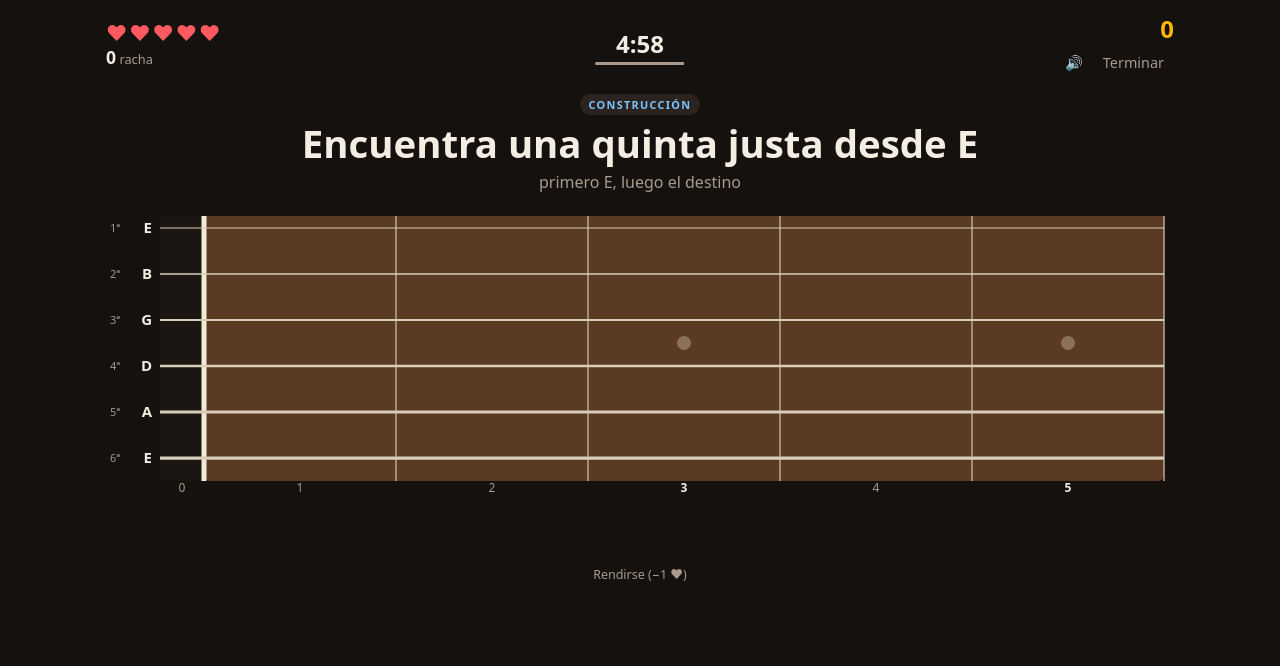
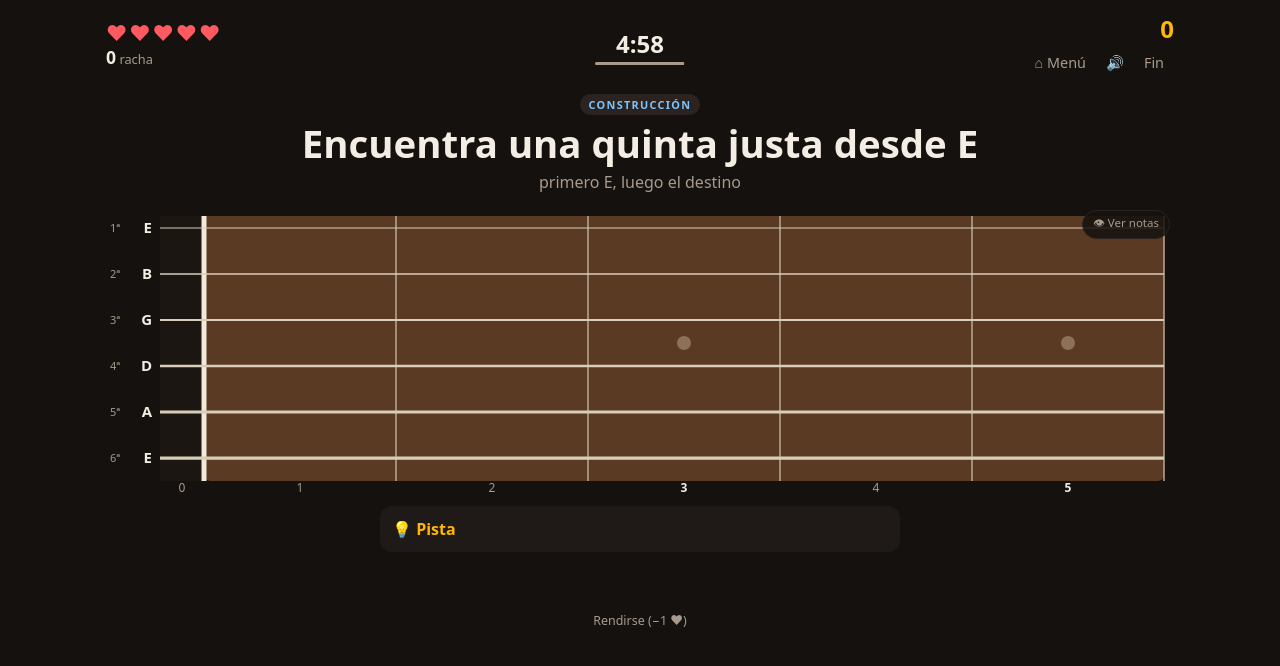
Before and after one commit to el-lara/guitartheory, a React (Vite) app: page / in a window 1280 px wide. Both pictures are taken after a click on the button "Jugar". Shown: the top 666 px of the page. Built offline with nearby package versions, Linux system fonts and the light colour scheme.

Commit message:
Add menu button, note reveal toggle and progressive hints
Co-Authored-By: Claude Sonnet 5.5 <noreply@anthropic.com>
Claude-Session: https://claude.ai/code/session_01CQQ5tivognvpLSdESKXpRS

```diff
--- /dev/null
+++ b/src/engine/hints.ts
@@ -0,0 +1,67 @@
+import { positionPc, stringOrdinal, type Position } from '../fretboard/fretboard';
+import { chordPcs, intervalName, noteName } from '../theory';
+import { acceptedClicks } from './evaluator';
+import type { EvalContext, StepProgress, StepSpec } from './types';
+
+export interface Hint {
+  text: string;
+  /** Exact position to highlight (last, most revealing hint). */
+  pos?: Position;
+}
+
+/** How many progressive hints a step offers at most. */
+export const MAX_HINT_LEVELS = 3;
+
+const nearestFirst = (a: Position, b: Position) => a.fret - b.fret || a.string - b.string;
+
+function stringsText(cands: Position[]): string {
+  const strings = [...new Set(cands.map((p) => p.string))].sort((a, b) => b - a);
+  return strings.map((s) => stringOrdinal(s)).join(', ');
+}
+
+/** Hints for finding a note among `cands`: strings → zone → exact spot. */
+function findingHint(label: string, cands: Position[], level: number): Hint | null {
+  if (!cands.length) return null;
+  const sorted = [...cands].sort(nearestFirst);
+  const p = sorted[0];
+  if (level === 0) return { text: `${label}: mira en ${cands.length === 1 ? 'la cuerda' : 'las cuerdas'} ${stringsText(cands)}.` };
+  if (level === 1) {
+    const a = Math.max(0, p.fret - 1);
+    return { text: `Prueba en la cuerda ${stringOrdinal(p.string)}, entre los trastes ${a} y ${p.fret + 1}.` };
+  }
+  if (level === 2) return { text: 'Mira la posición marcada.', pos: p };
+  return null;
+}
+
+/**
+ * Progressive hint for the current step. Hints never click for the user; the last level
+ * only highlights one valid spot. Returns null when there are no more levels.
+ */
+export function hintFor(spec: StepSpec, progress: StepProgress, ctx: EvalContext, level: number): Hint | null {
+  if (level >= MAX_HINT_LEVELS) return null;
+  if (spec.type === 'choice') {
+    if (level === 0) return { text: 'Cuenta los semitonos entre el punto 1 y el 2.' };
+    if (level === 1) return { text: `Hay ${spec.answer} semitonos de distancia.` };
+    return null;
+  }
+  const cands = acceptedClicks(spec, progress, ctx);
+  if (spec.type === 'note') return findingHint(noteName(spec.pc), cands, level);
+  if (spec.type === 'interval' && progress.type === 'interval') {
+    if (!progress.origin && spec.origin.kind === 'pick') return findingHint(`Primero ${noteName(spec.origin.pc)}`, cands, level);
+    const target = cands[0];
+    if (!target) return null;
+    if (level === 0) return { text: `${intervalName(spec.semitones)}: ${spec.semitones} semitonos por encima del origen.` };
+    if (level === 1) return findingHint(`Buscas ${noteName(positionPc(target))}`, cands, 0);
+    return findingHint('', cands, 2);
+  }
+  if (spec.type === 'chord' && progress.type === 'chord') {
+    const have = new Set(progress.selected.map((p) => positionPc(p)));
+    const missing = chordPcs(spec.root, spec.quality).filter((pc) => !have.has(pc));
+    if (level === 0) return { text: `Las notas del acorde son ${chordPcs(spec.root, spec.quality).map(noteName).join(' · ')}.` };
+    if (!missing.length) return null;
+    const missingCands = cands.filter((p) => positionPc(p) === missing[0]);
+    if (level === 1) return findingHint(`Te falta ${noteName(missing[0])}`, missingCands, 0);
+    return findingHint('', missingCands, 2);
+  }
+  return null;
+}
--- a/src/game/Game.ts
+++ b/src/game/Game.ts
@@ -1,5 +1,6 @@
 import { generateChallenge } from '../challenges/generate';
 import type { Challenge } from '../challenges/types';
+import { hintFor } from '../engine/hints';
 import { autoSolve, evaluateChoice, evaluateClick, initProgress, stepAnchor } from '../engine/evaluator';
 import type { EvalContext, StepProgress } from '../engine/types';
 import type { Position } from '../fretboard/fretboard';
@@ -60,6 +61,11 @@ export interface Snapshot {
   /** Answer shown on the board after a failed challenge. */
   solution: Position[];
   levelToast: { id: number; text: string } | null;
+  /** Show every note name on the neck (study aid; makes the challenge "assisted"). */
+  reveal: boolean;
+  hints: string[];
+  hintPos: Position | null;
+  hintsDone: boolean;
   summary: Summary | null;
   levels: Record<StageId, number>;
   bestScore: number;
@@ -104,6 +110,9 @@ export class Game {
   private lastConcepts: string[] = [];
   private sessionMisses: Record<string, number> = {};
   private challengeTotalMs = 0;
+  private hintLevel = 0;
+  /** Hints or note-reveal were used in the current challenge. */
+  private assisted = false;
   private nextChallengeId = 1;
 
   constructor(opts: GameOptions) {
@@ -136,7 +145,7 @@ export class Game {
     return {
       phase: 'idle', config, sessionMsLeft: config.minutes * 60000, score: 0, streak: 0, bestStreak: 0,
       lives: MAX_LIVES, total: 0, perfect: 0, challenge: null, stepIndex: 0, progress: null, challengeMsLeft: null,
-      revealMsLeft: 0, feedback: null, flash: null, discovery: null, solution: [], levelToast: null, summary: null,
+      revealMsLeft: 0, feedback: null, flash: null, discovery: null, solution: [], levelToast: null, reveal: this.s?.reveal ?? false, hints: [], hintPos: null, hintsDone: false, summary: null,
       levels: this.levels(), bestScore: this.bestScore,
     };
   }
@@ -250,6 +259,7 @@ export class Game {
     this.s.feedback = null;
     this.challengeTotalMs = ch.timeLimitMs ?? 0;
     this.s.challengeMsLeft = ch.timeLimitMs ?? null;
+    this.assisted = this.s.reveal;
     this.beginStep(0);
   }
 
@@ -263,6 +273,35 @@ export class Game {
     this.s.stepIndex = i;
     this.s.progress = initProgress(step.spec, this.ctx());
     this.s.revealMsLeft = step.reveal?.ms ?? 0;
+    this.resetHints();
+  }
+
+  private resetHints() {
+    this.hintLevel = 0;
+    this.s.hints = [];
+    this.s.hintPos = null;
+    this.s.hintsDone = false;
+  }
+
+  setReveal(on: boolean) {
+    this.s.reveal = on;
+    if (on && this.s.phase === 'playing') this.assisted = true;
+    this.emit();
+  }
+
+  /** Next progressive hint for the current step. */
+  hint() {
+    const s = this.s;
+    if (s.phase !== 'playing' || !s.challenge || !s.progress || this.advanceInMs > 0 || s.revealMsLeft > 0) return;
+    const spec = s.challenge.steps[s.stepIndex].spec;
+    const h = hintFor(spec, s.progress, this.ctx(), this.hintLevel);
+    if (!h) return;
+    this.assisted = true;
+    this.hintLevel++;
+    s.hints = [...s.hints, h.text];
+    if (h.pos) s.hintPos = h.pos;
+    s.hintsDone = !hintFor(spec, s.progress, this.ctx(), this.hintLevel);
+    this.emit();
   }
 
   private say(kind: Feedback['kind'], text: string) {
@@ -314,6 +353,7 @@ export class Game {
     s.score += Math.round(10 * (1 + Math.min(s.streak, 30) / 10));
     if (s.streak % STREAK_PER_LIFE === 0 && s.lives < MAX_LIVES) s.lives++;
     this.say('ok', message);
+    if (!complete) this.resetHints();
     if (complete) this.completeStep();
     this.emit();
   }
@@ -360,8 +400,10 @@ export class Game {
     this.failChallenge(this.loseLife());
   }
 
-  private finishChallenge(outcome: Outcome, outOfLives = false) {
+  private finishChallenge(outcomeIn: Outcome, outOfLives = false) {
     const s = this.s;
+    // using hints or the note reveal means it was not a clean solve
+    const outcome: Outcome = this.assisted && outcomeIn === 'perfect' ? 'ok' : outcomeIn;
     const ch = s.challenge!;
     s.total++;
     if (outcome === 'perfect') s.perfect++;
--- a/src/ui/Play.tsx
+++ b/src/ui/Play.tsx
@@ -33,6 +33,7 @@ function markersFor(s: Snapshot): Marker[] {
     out.push({ pos: step.spec.marks[0], kind: 'mark', label: '1' }, { pos: step.spec.marks[1], kind: 'mark', label: '2' });
   }
   for (const pos of s.solution) out.push({ pos, kind: 'solution', label: positionNote(pos) });
+  if (s.hintPos) out.push({ pos: s.hintPos, kind: 'hint' });
   if (s.flash) out.push({ pos: s.flash.pos, kind: 'wrong' });
   return out;
 }
@@ -101,8 +102,9 @@ export function Play({ s }: { s: Snapshot }) {
         <div className="hud-right">
           <div className="score">{s.score}</div>
           <div className="hud-btns">
+            <button className="ghost" aria-label="Volver al menú" title="Menú" onClick={() => game.home()}>⌂ Menú</button>
             <button className="ghost" aria-label={muted ? 'Activar sonido' : 'Silenciar'} onClick={() => { setMuted(!muted); setMutedState(!muted); }}>{muted ? '🔇' : '🔊'}</button>
-            <button className="ghost" onClick={() => game.quit()}>Terminar</button>
+            <button className="ghost" onClick={() => game.quit()}>Fin</button>
           </div>
         </div>
       </header>
@@ -120,13 +122,24 @@ export function Play({ s }: { s: Snapshot }) {
         {timePct !== null && <div className={`timer${timePct < 30 ? ' low' : ''}`}><i style={{ width: `${timePct}%` }} /></div>}
       </section>
 
+      <div className="board-wrap">
+        <button
+          className={`reveal-btn${s.reveal ? ' on' : ''}`}
+          aria-pressed={s.reveal}
+          title="Mostrar todas las notas (cuenta como ayuda)"
+          onClick={() => game.setReveal(!s.reveal)}
+        >
+          {s.reveal ? '👁 Ocultar notas' : '👁 Ver notas'}
+        </button>
         <Fretboard
           fretMax={ch.fretMax}
           markers={markersFor(s)}
           highlight={highlight}
+          showNotes={s.reveal}
           disabled={inDiscovery || revealing}
           onPlay={(pos) => { audio.playNote(positionMidi(pos)); game.click(pos); }}
         />
+      </div>
 
       {spec.type === 'choice' && !inDiscovery && (
         <div className="choices">
@@ -147,6 +160,12 @@ export function Play({ s }: { s: Snapshot }) {
           </div>
         ) : (
           <>
+            <div className="hints">
+              <button className="hint-btn" disabled={s.hintsDone || revealing} onClick={() => game.hint()}>
+                💡 {s.hints.length === 0 ? 'Pista' : s.hintsDone ? 'Sin más pistas' : 'Otra pista'}
+              </button>
+              {s.hints.map((h, i) => <p key={i} className="hint-text">{h}</p>)}
+            </div>
             <div className="feedback-row">
               {s.feedback && <div key={s.feedback.id} className={`feedback ${s.feedback.kind}`}>{s.feedback.text}</div>}
             </div>
--- a/src/ui/styles.css
+++ b/src/ui/styles.css
@@ -148,3 +148,18 @@ button { font: inherit; color: inherit; cursor: pointer; }
   .logo { font-size: 2.1rem; }
 }
 .hud-btns { display: flex; align-items: center; }
+
+/* reveal + hints */
+.board-wrap { position: relative; }
+.reveal-btn { position: absolute; right: 4px; top: -6px; z-index: 2; font-size: .72rem; padding: 4px 10px; border-radius: 999px; border: 1px solid var(--panel2); background: rgba(20, 17, 15, .85); color: var(--dim); }
+.reveal-btn.on { color: var(--accent); border-color: var(--accent); }
+.note-label { fill: rgba(255, 255, 255, .55); font-size: 11px; font-weight: 600; text-anchor: middle; pointer-events: none; }
+.note-label.sharp { fill: rgba(255, 255, 255, .42); }
+.marker.hint circle { fill: none; stroke: var(--accent); stroke-width: 4; animation: pulse 1s ease-in-out infinite; }
+@keyframes pulse { 50% { transform: scale(1.25); opacity: .5; } }
+.hints { max-width: 520px; margin: 4px auto 0; background: var(--panel); border-radius: 12px; padding: 8px 12px; text-align: left; }
+.hint-btn { background: none; border: 0; color: var(--accent); font-weight: 700; padding: 4px 0; }
+.hint-btn:disabled { color: var(--dim); cursor: default; }
+.hint-text { margin: 4px 0 2px; font-size: .92rem; color: var(--text); opacity: .92; }
+.bottom { min-height: 150px; }
+@media (max-width: 520px) { .hud-btns .ghost { padding: 6px 6px; } }
```
Also changed, not shown: src/ui/Fretboard.tsx (+11 -3 lines), 1 other file (tests, documents, lock files or other folders). Lines whose indentation alone changed are shown as unchanged.
